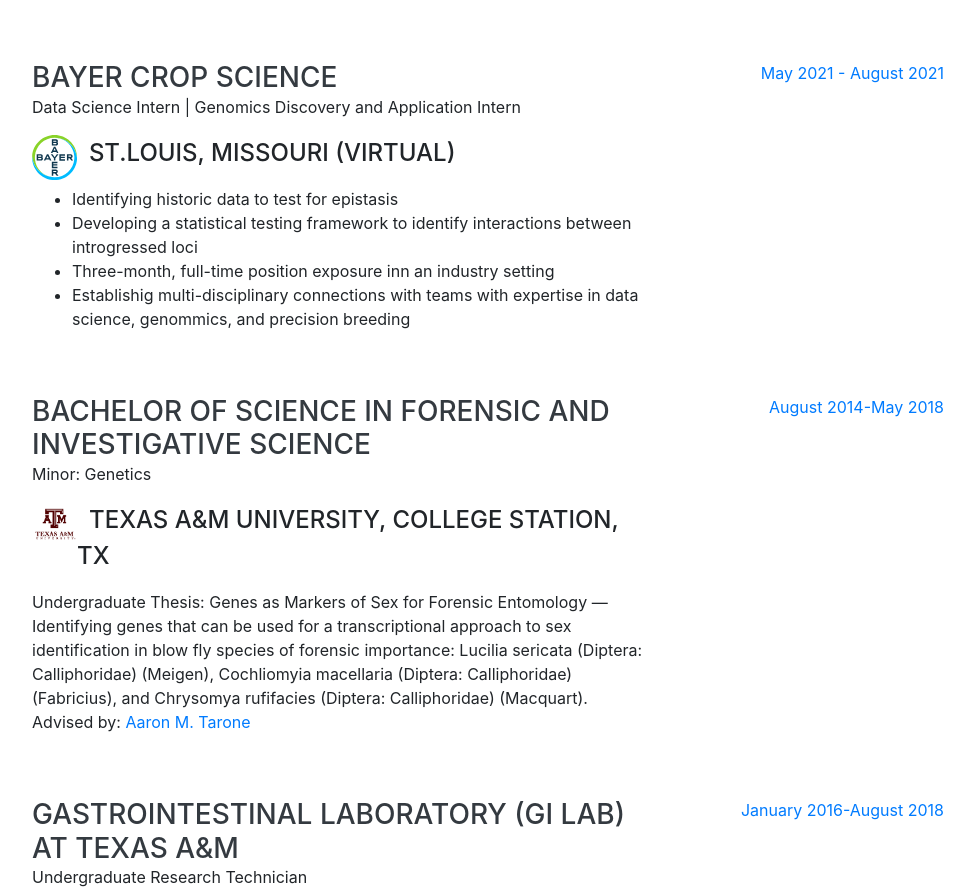
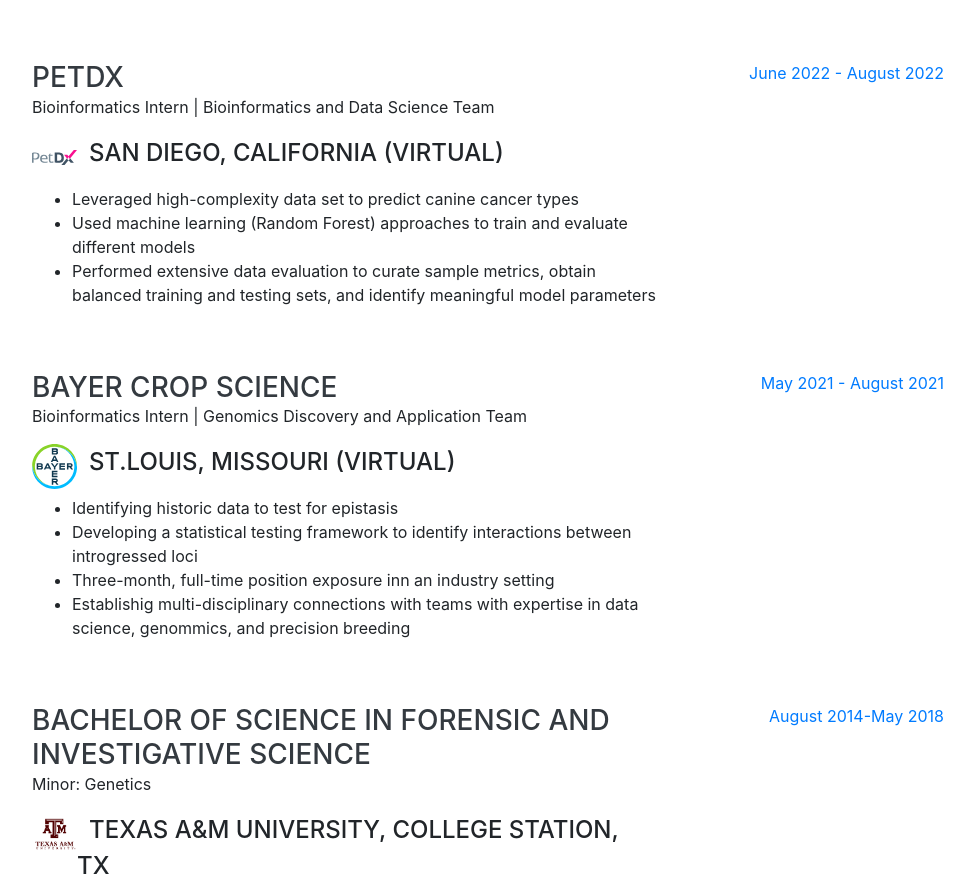
Before and after one commit to MichelleJonika/michellejonika.github.io, a website with bundled scripts: page index.html in a window 1280 px wide. Shown: the part 1553-2445 px from the top of the page, without its empty margins (288-1262 px from the left). Built offline with nearby package versions, Linux system fonts and the light colour scheme; a web font is replaced by a local one.

Commit message:
Update webpage

```diff
--- a/index.html
+++ b/index.html
@@ -144,7 +144,24 @@
 
         <div class="resume-item d-flex flex-column flex-md-row justify-content-between mb-5">
           <div class="resume-content">
-            <h3 class="mb-0">Bayer Crop Science</h3> <p> Data Science Intern | Genomics Discovery and Application Intern </p>
+            <h3 class="mb-0">PetDx</h3> <p> Bioinformatics Intern | Bioinformatics and Data Science Team </p>
+            <a href="https://petdx.com/"><img src="img/petdx_logo.svg" height = "45" width="45" alt="" style=float:left></a>
+            <div class="subheading mb-3"> &ensp;San Diego, California (Virtual)
+            </div>
+              <ul style="list-style-type:disc">
+                  <li>Leveraged high-complexity data set to predict canine cancer types</li>
+                  <li>Used machine learning (Random Forest) approaches to train and evaluate different models</li>
+                  <li>Performed extensive data evaluation to curate sample metrics, obtain balanced training and testing sets, and identify meaningful model parameters</li>
+              </ul>
+          </div>
+          <div class="resume-date text-md-right">
+            <span class="text-primary">June 2022 - August 2022</span>
+          </div>
+        </div>
+
+        <div class="resume-item d-flex flex-column flex-md-row justify-content-between mb-5">
+          <div class="resume-content">
+            <h3 class="mb-0">Bayer Crop Science</h3> <p> Bioinformatics Intern | Genomics Discovery and Application Team </p>
             <a href="https://www.cropscience.bayer.com/"><img src="img/bayer_logo.svg" height = "45" width="45" alt="" style=float:left></a>
             <div class="subheading mb-3"> &ensp;St.Louis, Missouri (Virtual)
             </div>
@@ -235,6 +252,7 @@
          <div class="resume-content">
             <h3 class="mb-0">2022</h3>
             <p></p>
+            <p>M. Pitonak, M. Aceves, P.A. Kumar, G. Dampf, P. Green, A. Tucker, V. Dietz, D. Miranda, S. Letchuman, <b>M.M. Jonika</b>, D. Bautista, H. Blackmon, J.N. Dulin. 2022. Effects of Biological Sex Mismatch on Neural ProgenitorCell Transplantation for Spinal Cord Injury in Mice. Nature Communications. In Print.</p>
             <p><b>M.M. Jonika</b>, J.M. Alfieri, T. Sylvester, A.R. Buhrow, H. Blackmon. 2022. Why Not Y Naught. Heredity 1-4 <a href="2022b.pdf">[PDF]</a></p>
             <p>J.M. Alfieri, G. Wang, <b>M.M. Jonika</b>, C.A. Gill, G.N. Athrey, H. Blackmon. 2022. A Primer for Single-Cell Sequencing in Non-Model Organisms. Genes 13(2):380 <a href="2022a.pdf">[PDF]</a></p>
           </div>
@@ -388,13 +406,6 @@
           </div>
           </div>
 
-        <div class="resume-item d-flex flex-column flex-md-row justify-content-between">
-         <div class="resume-content">
-            <h3 class="mb-0">Supplemental Instructor</h3>
-            <p></p>
-            <p>Organic Chemistry II | Spring 2018 (Texas A&amp;M)</p>
-          </div>
-          </div>
         </div>
 
     </section>
```
Also changed, not shown: img/petdx_logo.svg (added).
